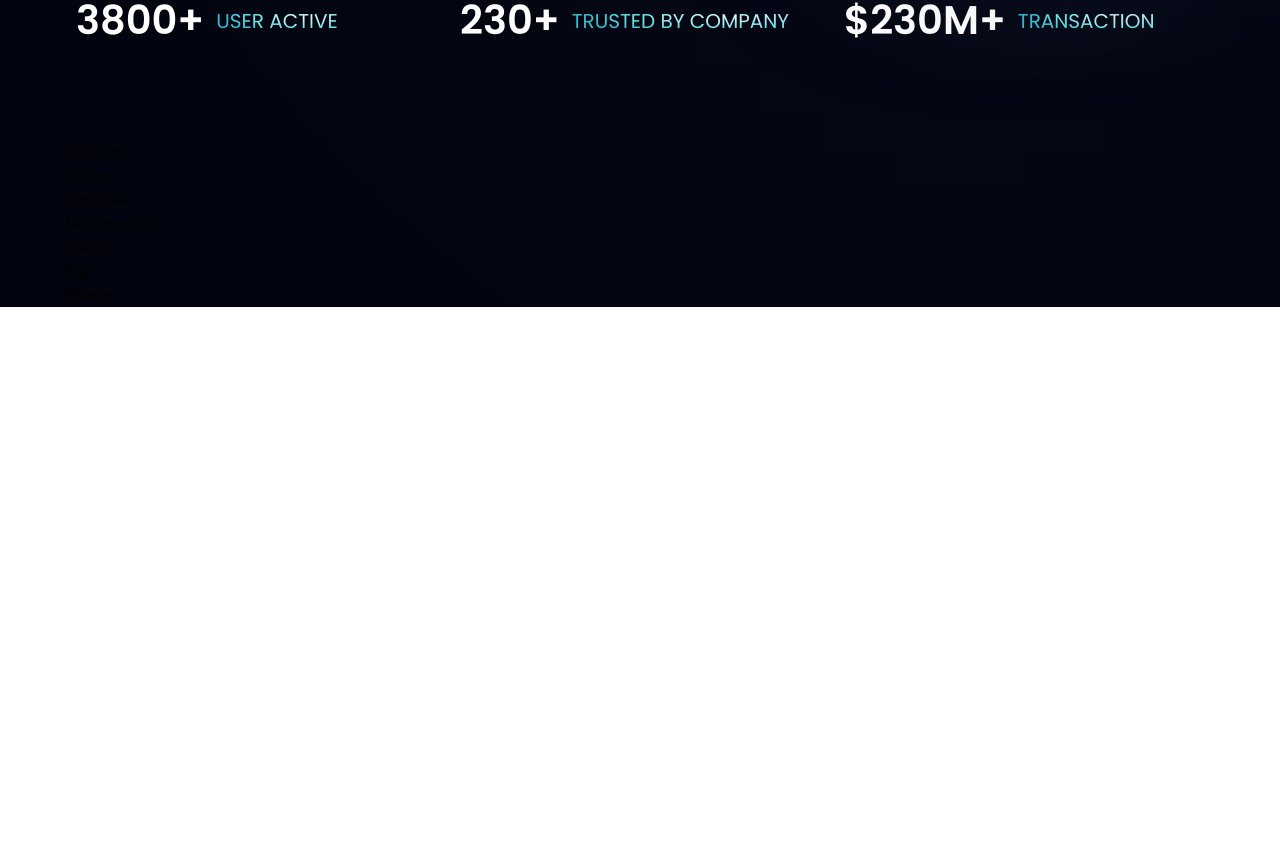
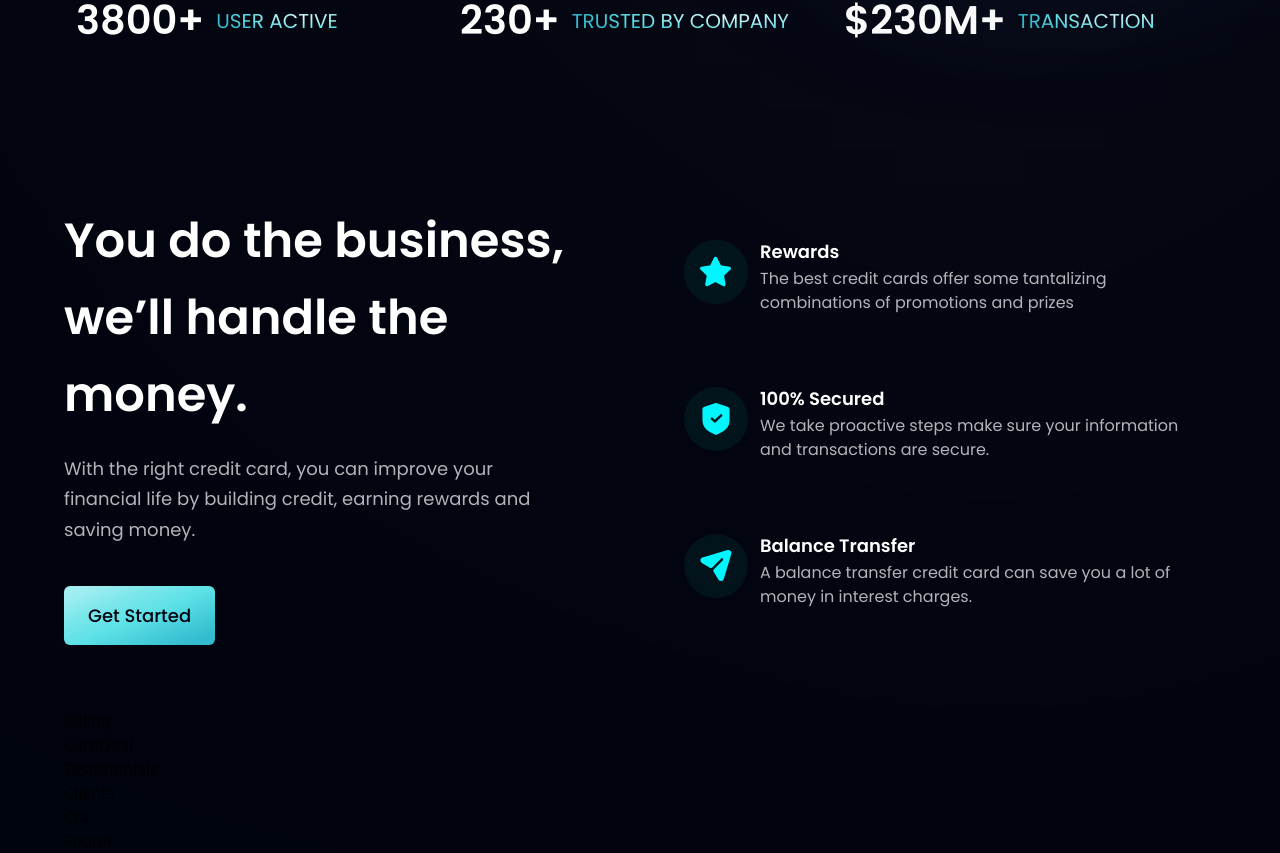
Before and after one commit to fahidjavid/fahidbank, a React (Vite) app: page / in a window 1280 px wide. Shown: the part 806-1659 px from the top of the page. Before the commit the page ends 1113 px from the top, so only its background shows below. Built offline with nearby package versions, Linux system fonts and the light colour scheme.

Commit message:
Completed the business section first part.

```diff
--- a/src/components/Business.jsx
+++ b/src/components/Business.jsx
@@ -1,8 +1,39 @@
-import React from 'react'
+import styles, { layout } from "../styles"
+import { features }       from "../constants"
+import Button             from "./Button"
+import React              from "react";
+
+const FeatureCard = ({icon, title, content, index}) => {
+    return (
+        <div className={`flex flex-row p-6 rounded-[20px] feature-card ${index !== features.length - 1 ? "mb-6" : "mb-0"} `}>
+            <div className={`w-[64px] h-[64px] rounded-full bg-dimblue ${styles.flexCenter}`}>
+                <img src={icon} alt="icon" className="w-1/2 h-1/2 object-contain" />
+            </div>
+            <div className={`flex-1 flex flex-col ml-3`}>
+                <h4 className="font-poppins font-semibold text-white text-[18px] leading-[23px] mb-1">{title}</h4>
+                <p className="font-poppins font-normal text-dimwhite text-[16px] leading-[24px]">{content}</p>
+            </div>
+        </div>
+    )
+}
 
 const Business = () => {
     return (
-        <div>Business</div>
+        <section id="features" className={layout.section}>
+            <div className={layout.sectionInfo}>
+                <h2 className={styles.heading2}>
+                    You do the business, <br className="sm:block hidden" /> we’ll handle the money. </h2>
+                <p className={`${styles.paragraph} max-w-[470px] mt-5`}>
+                    With the right credit card, you can improve your financial life by building credit, earning rewards and saving money. </p>
+                <Button styles={`mt-10`} />
+            </div>
+
+            <div className={`${layout.sectionImg} flex-col`}>
+                {features.map( ( feature, index ) => (
+                    <FeatureCard key={feature.id} {...feature} index={index} />
+                ) )}
+            </div>
+        </section>
     )
 }
 export default Business
--- a/src/components/Button.jsx
+++ b/src/components/Button.jsx
@@ -1,8 +1,7 @@
-import React from 'react'
-
-const Button = () => {
+const Button = ( { styles } ) => {
     return (
-        <div>Button</div>
+        <button className={`py-4 px-6 bg-blue-gradient font-poppins font-medium text-[18px] text-primary outline-none rounded-md ${styles}`} type="button">
+            Get Started </button>
     )
 }
 export default Button
```
